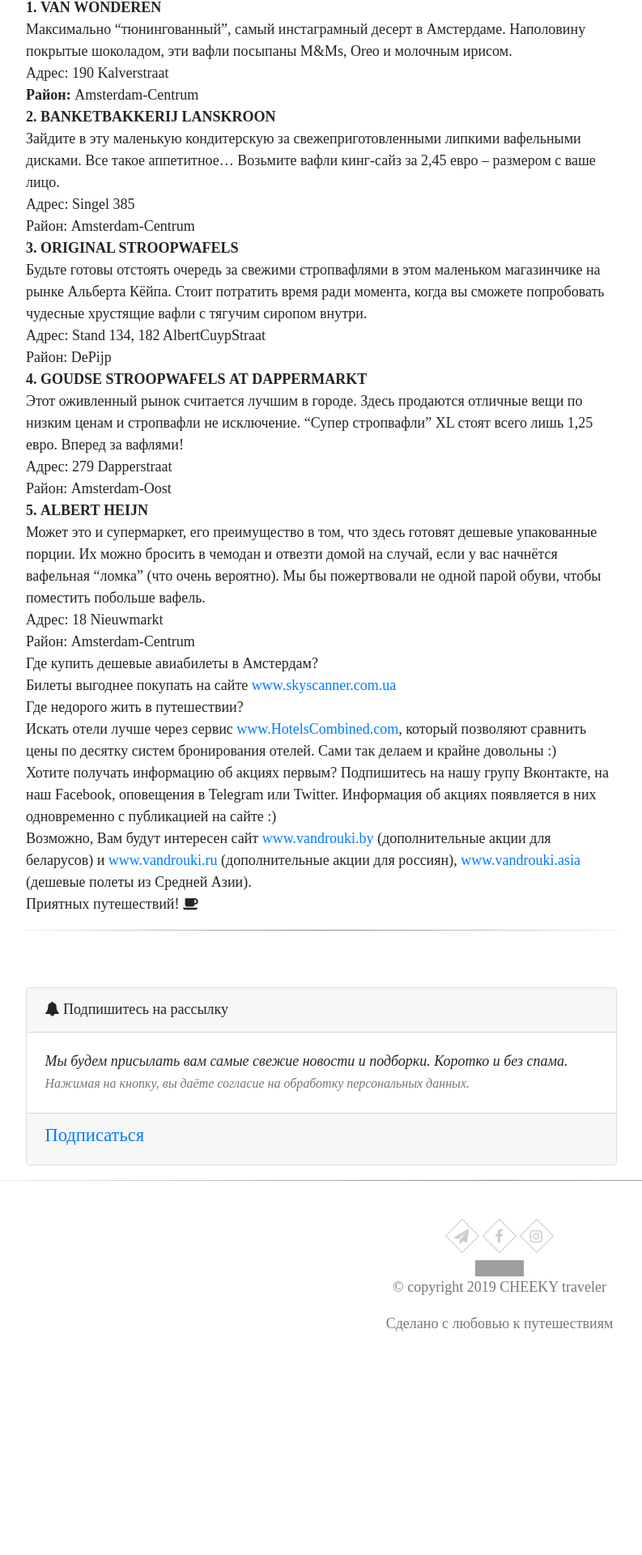
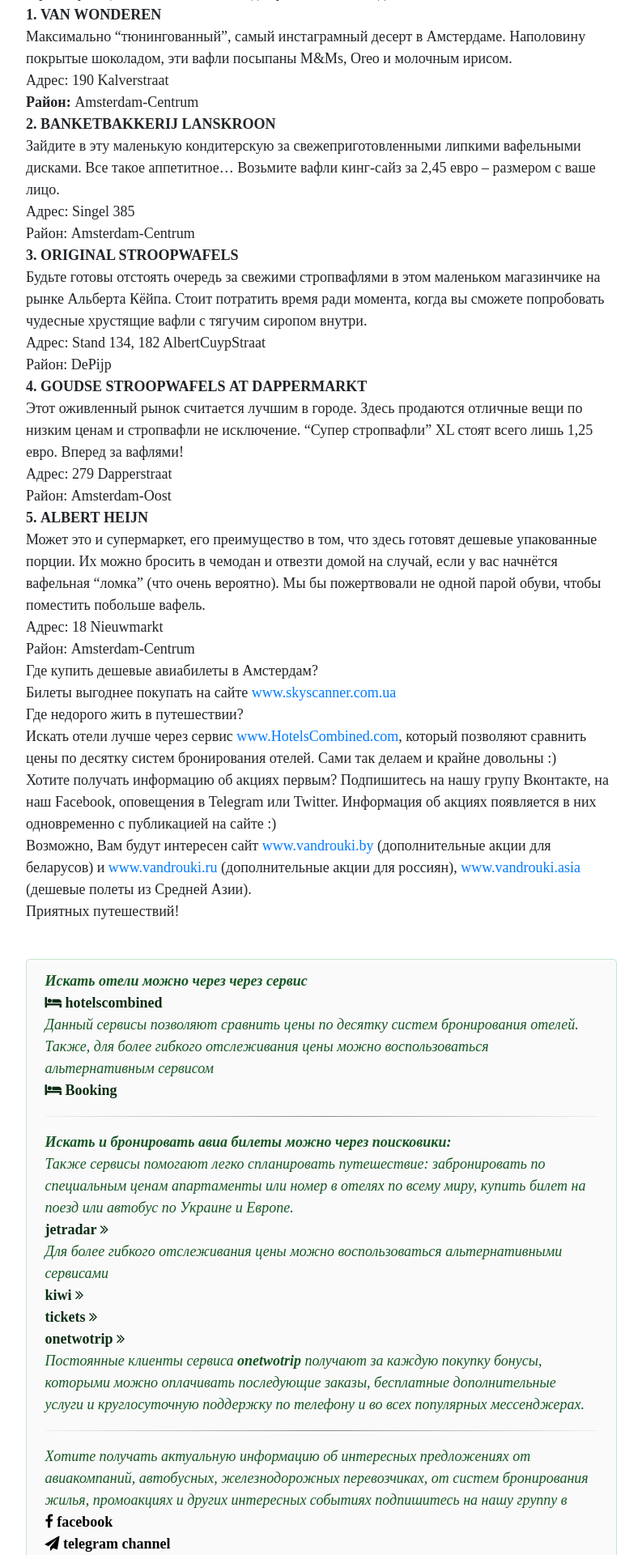
Before and after one commit to vanguar/freetour, a Django app: a page that uses blog/templates/blog/base.html in a window 1280 px wide. Shown: the part 2240-4160 px from the top of the page at 81% size, without its empty margins (23-816 px from the left). Before the commit the page ends 3884 px from the top, so only its background shows below. Run offline with Django 3.2, Linux system fonts and the light colour scheme; data comes from the database, SQL or seed files in the repository; some libraries are stand-ins or nearby versions; grey boxes are pictures that could not be loaded.

Commit message:
05.07.2019

```diff
--- a/blog/static/css/blog.css
+++ b/blog/static/css/blog.css
@@ -24,8 +24,7 @@
 }
 
 h1, h2, h3, h4 {
-    font-family: 'Lobster', cursive;
-
+font-family: 'Old Standard TT', serif;
 }
 
 .date {
@@ -58,9 +57,14 @@ h1, h2, h3, h4 {
    color: black;
 }
 
-.post h1 a:hover {
+.post h4 a:hover {
   color: #DC143C;
   text-decoration: none;
+}
+
+.post h4 a {
+color:black;
+font-weight: bolder;
 }
 
 .sticky {
@@ -232,3 +236,23 @@ left:50px;
 .indent {
 top: 10px;
 }
+
+
+.usefullinks a {
+color: black;
+text-decoration: none;
+font-weight: bold;
+}
+
+.usefullinks a:hover {
+color: #DC143C;
+text-decoration: none;
+}
+
+.navbar-collapse{
+ justify-content: flex-end;
+}
+
+.badge {
+ margin: 5px;
+}
--- a/blog/templates/blog/alert.html
+++ b/blog/templates/blog/alert.html
@@ -29,7 +29,7 @@
           <i class="fa fa-angle-double-right" aria-hidden="true"></i></a><br>
           <a href="#" class="alert-link">Airbnb
           <i class="fa fa-angle-double-right" aria-hidden="true"></i></a><br>
-          <a href="https://rdr.salesdoubler.com.ua/in/offer/2058?aid=74902" class="alert-link">HotelsCombined
+          <a href="https://ad.admitad.com/g/ypaux4mj7f5664137d9b6af3bd8a89/" class="alert-link">HotelsCombined
           <i class="fa fa-angle-double-right" aria-hidden="true"></i></a>
       </div>
     </div>
@@ -50,11 +50,12 @@
           <i class="fa fa-angle-double-right" aria-hidden="true"></i></a><br>
           <a href="https://apyecom.com/click/5ccacacfa03594362e78e80d/126480/228601/subaccount" class="alert-link">kiwi
           <i class="fa fa-angle-double-right" aria-hidden="true"></i></a><br>
-          <a href="https://apyecom.com/click/5ccad723a035941a0103907e/73541/228601/subaccount" class="alert-link">tickets
+          <a href="https://ad.admitad.com/g/yk224wdch25664137d9b6acf6f3f63/" class="alert-link">tickets
           <i class="fa fa-angle-double-right" aria-hidden="true"></i></a>
       </div>
     </div>
   </div>
+  <div class="card">
           <div class="card-header" id="headingTwo">
       <span class="mb-0">
         <button class="btn collapsed" type="button" data-toggle="collapse" data-target="#collapseTwo" aria-expanded="false" aria-controls="collapseTwo">
@@ -68,13 +69,14 @@
                       <i class="fa fa-angle-double-right" aria-hidden="true"></i></a><br>
                   <a href="https://rdr.salesdoubler.com.ua/in/offer/1561?aid=74902" class="alert-link">INFOBUS
                       <i class="fa fa-angle-double-right" aria-hidden="true"></i></a><br>
-                  <a href="https://apyecom.com/click/5ccad62da0359419fb68671f/125909/228601/subaccount" class="alert-link">tickets
+                  <a href="https://ad.admitad.com/g/yk224wdch25664137d9b6acf6f3f63/" class="alert-link">tickets
                       <i class="fa fa-angle-double-right" aria-hidden="true"></i></a><br>
                   <a href="https://rdr.salesdoubler.com.ua/in/offer/2046?aid=74902" class="alert-link">Flixbus
                       <i class="fa fa-angle-double-right" aria-hidden="true"></i></a>
               </div>
           </div>
-          <div class="card">
+  </div>
+  <div class="card">
     <div class="card-header" id="headingThree">
       <span class="mb-0">
         <button class="btn collapsed" type="button" data-toggle="collapse" data-target="#collapseThree" aria-expanded="false" aria-controls="collapseThree">
@@ -86,7 +88,7 @@
       <div class="card-body">
            <a href="https://booking.uz.gov.ua/ru/" class="alert-link">Ukrzaliznytsya
            <i class="fa fa-angle-double-right" aria-hidden="true"></i></a><br>
-           <a href="https://apyecom.com/click/5ccad3f8a03594362e78e80f/135580/228601/subaccount" class="alert-link">tickets
+           <a href="https://ad.admitad.com/g/yk224wdch25664137d9b6acf6f3f63/" class="alert-link">tickets
            <i class="fa fa-angle-double-right" aria-hidden="true"></i></a><br>
            <a href="https://rdr.salesdoubler.com.ua/in/offer/884?aid=74902" class="alert-link">Proizd
            <i class="fa fa-angle-double-right" aria-hidden="true"></i></a>
@@ -125,7 +127,7 @@
      <i class="fa fa-angle-double-right" aria-hidden="true"></i></a><br>
      <i class="fa fa-car" aria-hidden="true"></i> Прокат автомобиля<br>
 
-     <a href="#" class="alert-link">an example link
+     <a href="http://www.dpbolvw.net/click-9083002-12633170" class="alert-link">carrental8
      <i class="fa fa-angle-double-right" aria-hidden="true"></i></a>
      </div>
 
--- a/blog/templates/blog/base.html
+++ b/blog/templates/blog/base.html
@@ -2,12 +2,24 @@
 <!DOCTYPE html>
 <html lang="en">
     <head>
+
+        <!-- Global site tag (gtag.js) - Google Analytics -->
+        <script async src="https://www.googletagmanager.com/gtag/js?id=UA-140226677-1"></script>
+        <script>
+            window.dataLayer = window.dataLayer || [];
+            function gtag(){dataLayer.push(arguments);}
+            gtag('js', new Date());
+
+            gtag('config', 'UA-140226677-1');
+        </script>
+
+
         <meta charset="UTF-8">
         <meta name="viewport" content="width=device-width, initial-scale=1.0">
         <meta http-equiv="X-UA-Compatible" content="ie=edge">
         <title>CHEEKY Traveler</title>
         <link rel="stylesheet" href="https://stackpath.bootstrapcdn.com/bootstrap/4.3.1/css/bootstrap.min.css" integrity="sha384-ggOyR0iXCbMQv3Xipma34MD+dH/1fQ784/j6cY/iJTQUOhcWr7x9JvoRxT2MZw1T" crossorigin="anonymous">
-        <link href="https://fonts.googleapis.com/css?family=Lobster&subset=latin,cyrillic" rel="stylesheet" type="text/css">
+        <link href="https://fonts.googleapis.com/css?family=Old+Standard+TT&display=swap&subset=cyrillic,cyrillic-ext" rel="stylesheet">
         <link href="https://maxcdn.bootstrapcdn.com/font-awesome/4.4.0/css/font-awesome.min.css" rel="stylesheet"/>
         <link rel="stylesheet" href="{% static 'css/blog.css' %}">
         <link rel="shortcut icon" href="{% static '/media/icons/favicon.png' %}" type="image/png">
@@ -19,7 +31,7 @@
 {% include 'headline.html' %}
 
 
-<div class="content container mt-3">
+<div class="content container mt-4">
         <div class="row">
             <div class="col-md-8">
             {% block content %}
--- a/blog/templates/blog/navbar.html
+++ b/blog/templates/blog/navbar.html
@@ -23,7 +23,7 @@
           <i class="fa fa-angle-double-right" aria-hidden="true"></i></a>
           <a class="dropdown-item" href="#">Airbnb
           <i class="fa fa-angle-double-right" aria-hidden="true"></i></a>
-          <a class="dropdown-item" href="https://rdr.salesdoubler.com.ua/in/offer/2058?aid=74902">HotelsCombined
+          <a class="dropdown-item" href="https://ad.admitad.com/g/ypaux4mj7f5664137d9b6af3bd8a89/">HotelsCombined
           <i class="fa fa-angle-double-right" aria-hidden="true"></i></a>
 
         </div>
@@ -35,7 +35,7 @@
         <div class="dropdown-menu" aria-labelledby="navbarDropdown">
           <a class="dropdown-item" href="https://apyecom.com/click/5ccacacfa03594362e78e80e/228601/subaccount/url=example.com">kiwi
           <i class="fa fa-angle-double-right" aria-hidden="true"></i></a>
-          <a class="dropdown-item" href="https://apyecom.com/click/5ccad723a035941a0103907e/73541/228601/subaccount">tickets
+          <a class="dropdown-item" href="https://ad.admitad.com/g/yk224wdch25664137d9b6acf6f3f63/">tickets
           <i class="fa fa-angle-double-right" aria-hidden="true"></i></a>
 
           <a class="dropdown-item" href="https://n.apsale.net/click/5ccac975a035941a07088e19/121414/228601/subaccount">jetradar
@@ -47,7 +47,7 @@
           автобус
         </a>
         <div class="dropdown-menu" aria-labelledby="navbarDropdown">
-          <a class="dropdown-item" href="https://apyecom.com/click/5ccad62da0359419fb68671f/125909/228601/subaccount">tickets
+          <a class="dropdown-item" href="https://ad.admitad.com/g/yk224wdch25664137d9b6acf6f3f63/">tickets
           <i class="fa fa-angle-double-right" aria-hidden="true"></i></a>
           <a class="dropdown-item" href="https://rdr.salesdoubler.com.ua/in/offer/1714?aid=74902">inBus
           <i class="fa fa-angle-double-right" aria-hidden="true"></i></a>
@@ -67,7 +67,7 @@
           <a class="dropdown-item" href="https://booking.uz.gov.ua/ru/">Ukrzaliznytsya
           <i class="fa fa-angle-double-right" aria-hidden="true"></i></a>
 
-          <a class="dropdown-item" href="https://apyecom.com/click/5ccad3f8a03594362e78e80f/135580/228601/subaccount">tickets
+          <a class="dropdown-item" href="https://ad.admitad.com/g/yk224wdch25664137d9b6acf6f3f63/">tickets
           <i class="fa fa-angle-double-right" aria-hidden="true"></i></a>
         </div>
       </li>
--- a/blog/templates/blog/post_detail.html
+++ b/blog/templates/blog/post_detail.html
@@ -21,31 +21,94 @@
 
         {% if post.screenshot_1 %}
             <p>
-                <b>Пример бронирования 1:</b><br><br>
+                <b>Пример бронирования:</b><br><br>
                 <img class="img-responsive img-rounded img-thumbnail img-fluid" alt="{{post.screenshot_1}}" src="{{ MEDIA_URL }}{{post.screenshot_1.url}}" />
             </p>
         {% endif %}
         <br>
         {% if post.screenshot_2 %}
             <p>
-                <b>Пример бронирования 2:</b><br><br>
+                <b>Пример бронирования:</b><br><br>
                 <img class="img-responsive img-rounded img-thumbnail img-fluid" alt="{{post.screenshot_2}}" src="{{ MEDIA_URL }}{{post.screenshot_2.url}}" />
             </p>
         {% endif %}
         <br>
+
+        {% autoescape off %}
+            <p>{{ post.text_2|linebreaksbr|urlize }}<br>
+
+            </p>
+
+        {% endautoescape %}
+
         {% if post.screenshot_3 %}
             <p>
-                <b>Пример бронирования 3:</b><br><br>
+                <b>Пример бронирования:</b><br><br>
                 <img class="img-responsive img-rounded img-thumbnail img-fluid" alt="{{post.screenshot_3}}" src="{{ MEDIA_URL }}{{post.screenshot_3.url}}" />
             </p>
         {% endif %}
         <br>
-        {% autoescape off %}
-            <p>{{ post.text_2|linebreaksbr|urlize }}
-            <i class="fa fa-coffee" aria-hidden="true"></i>
-            </p>
 
-        {% endautoescape %}
+
+
+        <div class="alert alert-success" role="alert">
+
+            <span class="socnet">
+                <em><b>Искать отели можно через через сервис</b></em><br>
+                <a href="https://rdr.salesdoubler.com.ua/in/offer/2058?aid=74902" class="alert-link">
+                    <i class="fa fa-bed" aria-hidden="true"></i> hotelscombined
+                </a><br>
+                <em>Данный сервисы позволяют сравнить цены по десятку систем бронирования отелей.<br>
+                    Также, для более гибкого отслеживания цены можно воспользоваться альтернативным сервисом</em><br>
+                <a href="https://www.booking.com/apartments/index.html?aid=1766359" class="alert-link">
+                    <i class="fa fa-bed" aria-hidden="true"></i> Booking
+                </a><br>
+
+            </span>
+
+            <hr>
+            <span class="socnet">
+                <em><b>Искать и бронировать авиа билеты можно через поисковики:</b></em><br>
+                <em> Также сервисы помогают легко спланировать путешествие: забронировать по специальным ценам апартаменты или номер
+                    в отелях по всему миру,
+              купить билет на поезд или автобус по Украине и Европе.
+                </em><br>
+                <a href="https://n.apsale.net/click/5ccac975a035941a07088e19/121414/228601/subaccount" class="alert-link">jetradar
+          <i class="fa fa-angle-double-right" aria-hidden="true"></i></a><br>
+                <em>Для более гибкого отслеживания цены можно воспользоваться альтернативными сервисами</em><br>
+          <a href="https://apyecom.com/click/5ccacacfa03594362e78e80d/126480/228601/subaccount" class="alert-link">kiwi
+          <i class="fa fa-angle-double-right" aria-hidden="true"></i></a><br>
+          <a href="https://apyecom.com/click/5ccad723a035941a0103907e/73541/228601/subaccount" class="alert-link">tickets
+          <i class="fa fa-angle-double-right" aria-hidden="true"></i></a><br>
+
+          <a href="https://ad.admitad.com/g/49c113f01e5664137d9b02b3e23ee2/" class="alert-link">onetwotrip
+          <i class="fa fa-angle-double-right" aria-hidden="true"></i></a><br>
+                <em> Постоянные клиенты сервиса <b>onetwotrip</b> получают за каждую покупку бонусы, которыми можно оплачивать последующие заказы,
+                    бесплатные дополнительные услуги и круглосуточную поддержку по телефону и во всех популярных мессенджерах.</em><br>
+
+
+            </span>
+
+            <hr>
+            <span class="usefullinks">
+                <em>Хотите получать актуальную информацию об интересных предложениях от авиакомпаний,
+                автобусных, железнодорожных перевозчиках, от систем бронирования жилья, промоакциях и
+                    других интересных событиях подпишитесь на нашу группу в</em><br>
+                <a href="https://www.fb.me/CheekyTraveler"><i class="fa fa-facebook" aria-hidden="true"></i> facebook</a>
+                <br>
+                <a href="https://t.me/CheekyTraveler"><i class="fa fa-paper-plane" aria-hidden="true"></i> telegram channel</a>
+                <br>
+                <a href="https://www.instagram.com/vzcheeky/?hl=ru"><i class="fa fa-instagram" aria-hidden="true"></i> instagram</a>
+
+            </span>
+        </div>
+        <p><em>Приятного отдыха</em> <i class="fa fa-coffee" aria-hidden="true"></i></p>
+
+
+
+
+
+
 
         <hr>
     </div>
--- a/blog/urls.py
+++ b/blog/urls.py
@@ -11,6 +11,6 @@ urlpatterns = [
     path('post/<str:slug>/', views.post_detail, name='post_detail'),
     path('subscription/', views.subscription, name='subscription'),
     path('kback/', views.kback, name='kback'),
-
+    path('fulllist/', views.fulllist, name='fulllist'),
 
 ]
--- a/blog/views.py
+++ b/blog/views.py
@@ -54,6 +54,11 @@ def post_detail(request, slug):
 def kback(request):
     return render(request, 'blog/kback.html', locals())
 
+def fulllist(request):
+    posts = Post.objects.all()
+    return render(request, 'blog/fulllist.html', context={'posts': posts})
+
+
 
 def subscription(request):
 
```
Also changed, not shown: blog/models.py (+4 -4 lines), blog/templates/blog/fulllist.html (added, +15 -0 lines), blog/templates/blog/post_list.html (+8 -4 lines).
